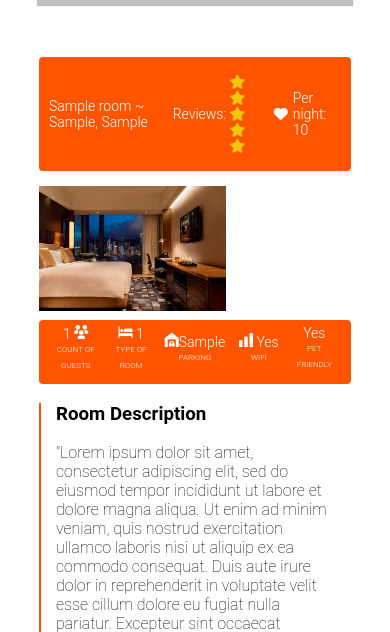
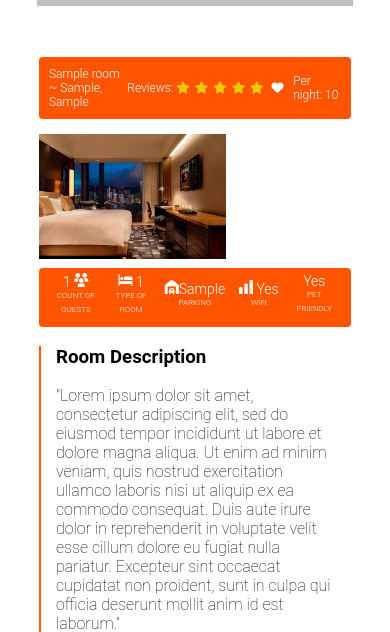
Before and after one commit to Shockrates/hotel.collegelink.localhost, a PHP site: page /room/index.php?room_id=1 in a window 390 px wide. Shown: the part 98-730 px from the top of the page. Run offline with PHP 8.4, Linux system fonts and the light colour scheme; tables that the repository leaves empty or names only in its code hold one stand-in row (values such as "Sample post"); some libraries are stand-ins or nearby versions.

Commit message:
Some css changes

```diff
--- a/public/room/index.php
+++ b/public/room/index.php
@@ -58,10 +58,17 @@
     <meta name="viewport" content="width=device-width, initial-scale=1.0">
     <link rel="stylesheet" href="style.css">
     <script src="https://kit.fontawesome.com/c8c9f21169.js" crossorigin="anonymous"></script>
+    <script src="https://code.jquery.com/jquery-3.6.0.js"></script>
     <script src="script.js"></script>
+    <script>
+    //   $(function() {
+    //      $("#includeHtml").load(`../components/comment.php?room_id=<?=$roomId?>`);
+    //   });
+   </script>
     <title>Document</title>
 </head>
 <body>
+<div id="includeHtml"></div>
       <!-- NAvbar Section Start -->
       <header>
         <div class="container">
@@ -126,16 +133,6 @@
                 <!-- Room data Section Start-->
                 <div class="room-details">
                     <div class="room-details-left">
-                        <!-- <div class="room-name">
-
-                        </div>
-                        <div>
-                        ~
-                        </div>
-
-                        <div class="room-address">
-                            Town, Area
-                        </div> -->
                         <div class="room-hotel-info">
                             <?=sprintf('%s  ~  %s, %s ', $roomInfo['name'], $roomInfo['city'], $roomInfo['area'])?>
                         </div>
--- a/public/room/script.js
+++ b/public/room/script.js
@@ -124,7 +124,7 @@ async function addReview(formattedData){
             }
         }
 
-        commentHtml = `<div class="room-user-review">
+        commentHtml =  `<div class="room-user-review">
                             <div class="user-rating">
                                 <p>
                                     <span>${data['count']}.</span>
--- a/public/room/style.css
+++ b/public/room/style.css
@@ -382,7 +382,13 @@ body > footer {
 
 @media (max-width: 650px) {
 
-
+    .room-hotel-info{
+        max-width: 30%;
+    }
+    .room-details{
+        line-height: 14px;
+        font-size: 12px;
+    }
     .room-data i{
         font-size: 16px;
         align-self:center;
@@ -406,6 +412,7 @@ body > footer {
 
 }
 
+
 @media (max-width: 404px) {
 
 
```
Also changed, not shown: public/components/comment.php (added, +21 -0 lines). Lines whose indentation alone changed are shown as unchanged.
